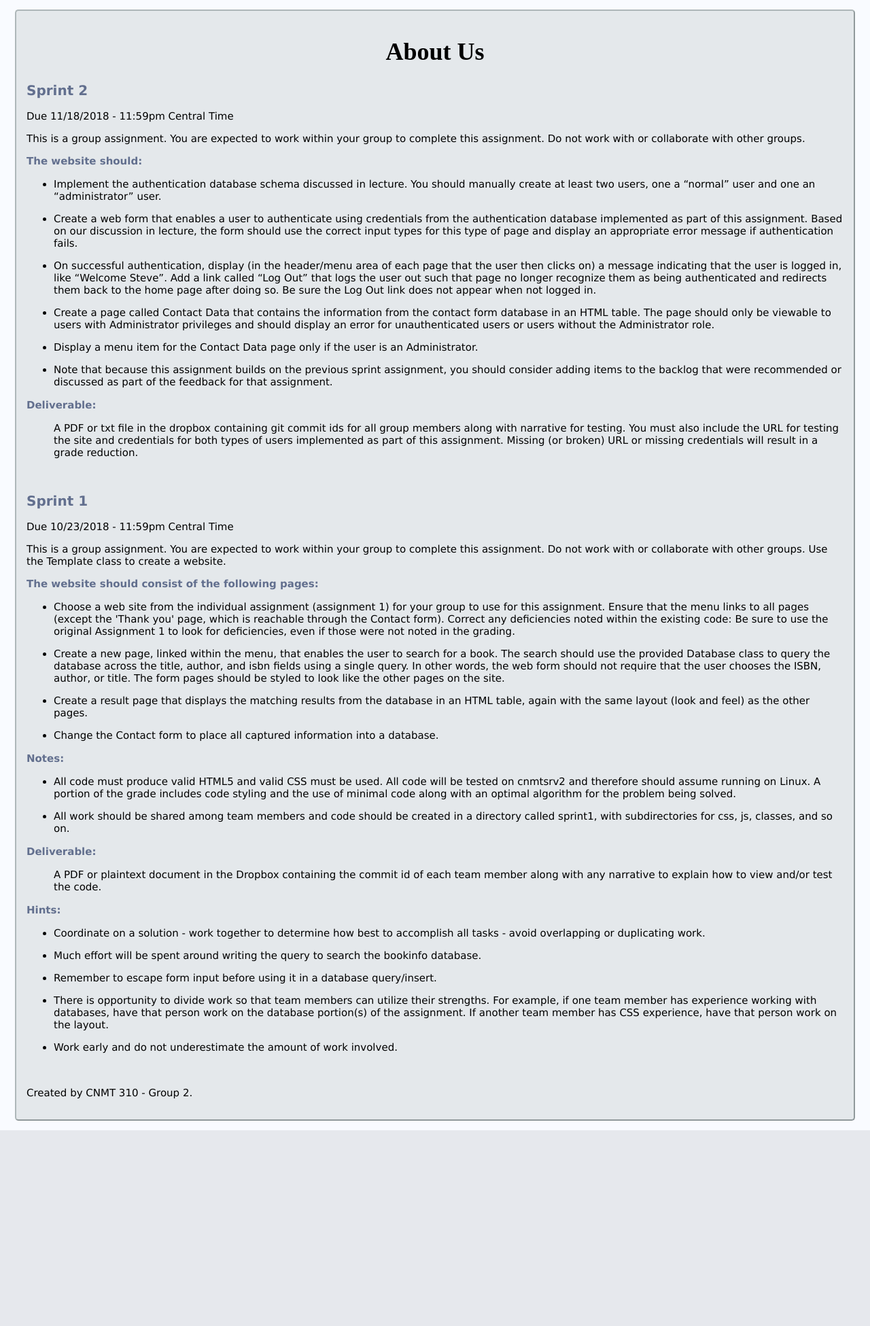
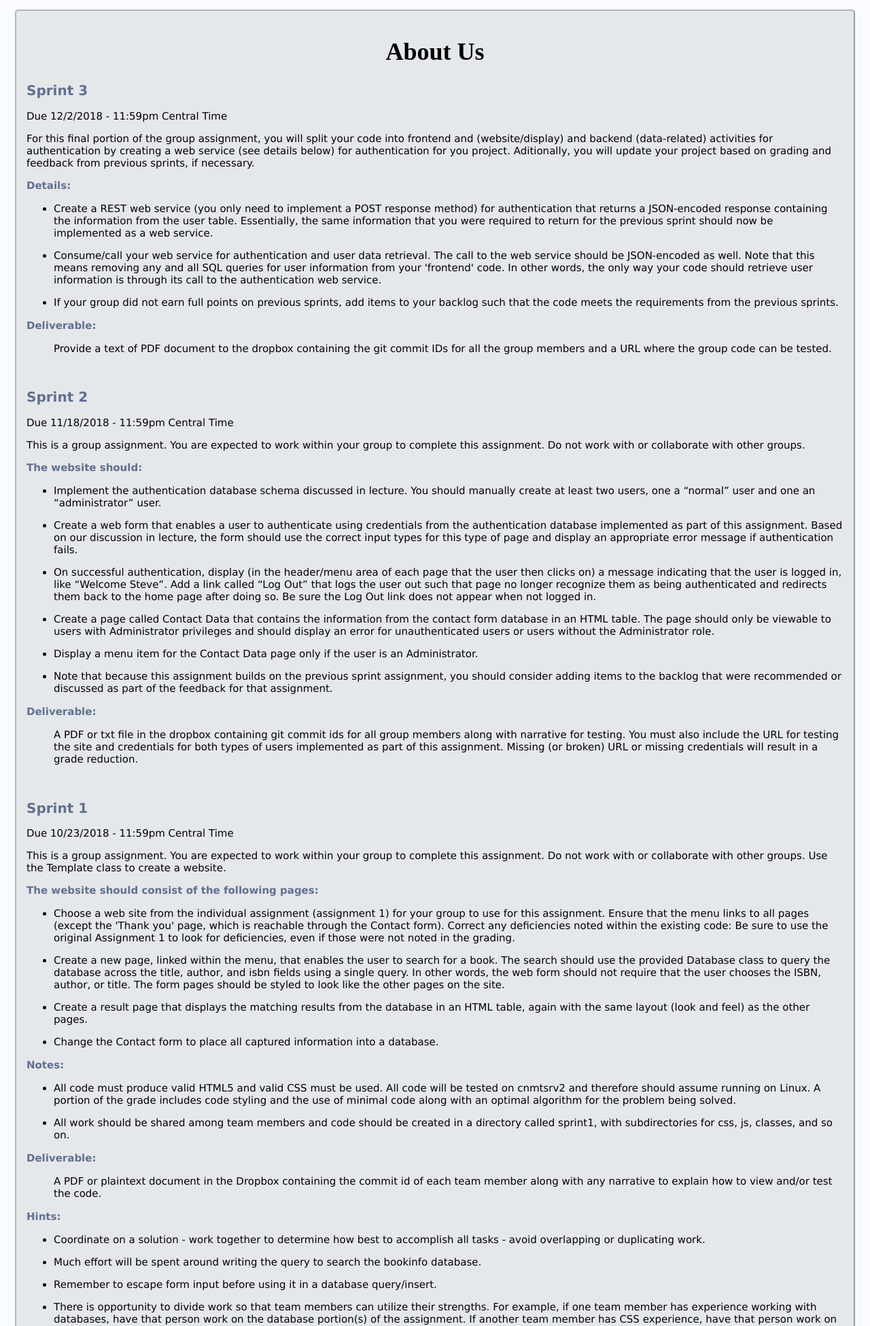
Before and after one commit to zfrye/UWSP.CNMT310, a PHP site: page /about.php in a window 1280 px wide. Shown: the part 65-2016 px from the top of the page at 68% size. Before the commit the page ends 1728 px from the top, so only its background shows below. Run offline with PHP 8.4, Linux system fonts and the light colour scheme.

Commit message:
updating about.php

```diff
--- a/Sem_Proj/sprint3/php/about.php
+++ b/Sem_Proj/sprint3/php/about.php
@@ -34,6 +34,19 @@ print $log->getLogin();
 
 print "<div class='main'>\n";
 print "<h1>About Us</h1>\n";
+print "<h2>Sprint 3</p></h2>\n";
+print "<p>Due 12/2/2018 - 11:59pm Central Time</p>
+		<p>For this final portion of the group assignment, you will split your code into frontend and (website/display) and backend (data-related) activities for authentication by creating a web service (see details below) for authentication for you project. Aditionally, you will update your project based on grading and feedback from previous sprints, if necessary.</p>\n";
+print " <b><p>Details:</p></b>\n";
+print "  <ul>\n";
+print "      <li><p>Create a REST web service (you only need to 			implement a POST response method) for authentication 			that returns a JSON-encoded response containing the information 			from the user table. Essentially, the same information that you were required to return for the previous sprint should now be implemented as a web service.</p></li>\n";
+print "      <li><p>Consume/call your web service for authentication and user data retrieval. The call to the web service should be JSON-encoded as well. Note that this means 					removing any and all SQL queries for user information from your 'frontend' code. In other words, the only way your code should retrieve user information is through its 			call to the authentication web service.</p></li>\n";
+		print "      <li><p>If your group did not earn full points on previous sprints, add items to your backlog such that the code meets the requirements from the previous sprints. </p></li>\n";
+		print "  </ul>\n";
+
+		print "  <b><p>Deliverable:</p></b>\n";
+		print "  <ul><p>Provide a text of PDF document to the dropbox containing the git commit IDs for all the group members and a URL where the group code can be tested.</p></ul><br/>\n";
+
 print "<h2>Sprint 2</p></h2>\n";
 print "<p>Due 11/18/2018 - 11:59pm Central Time</p>
        <p>This is a group assignment. You are expected to work within your group to complete this assignment. Do not work with or collaborate with other groups.\n";
```
